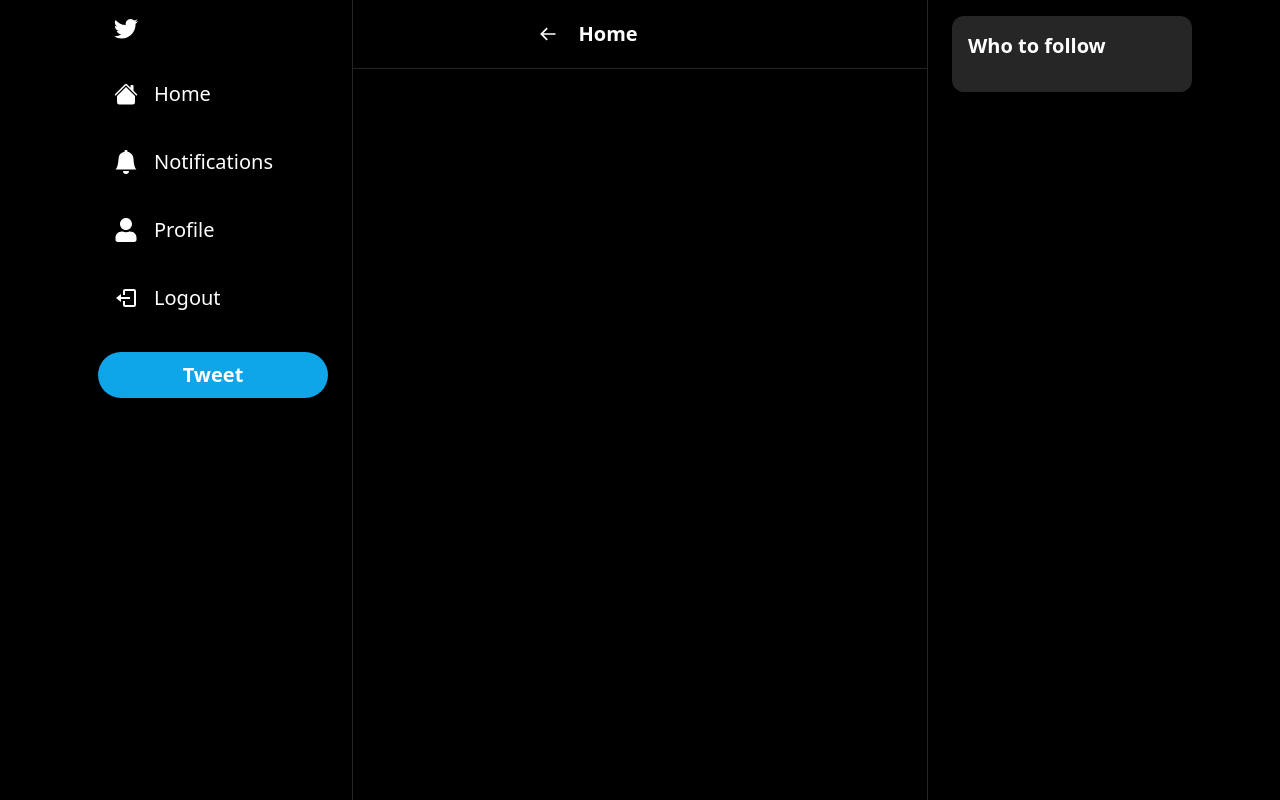
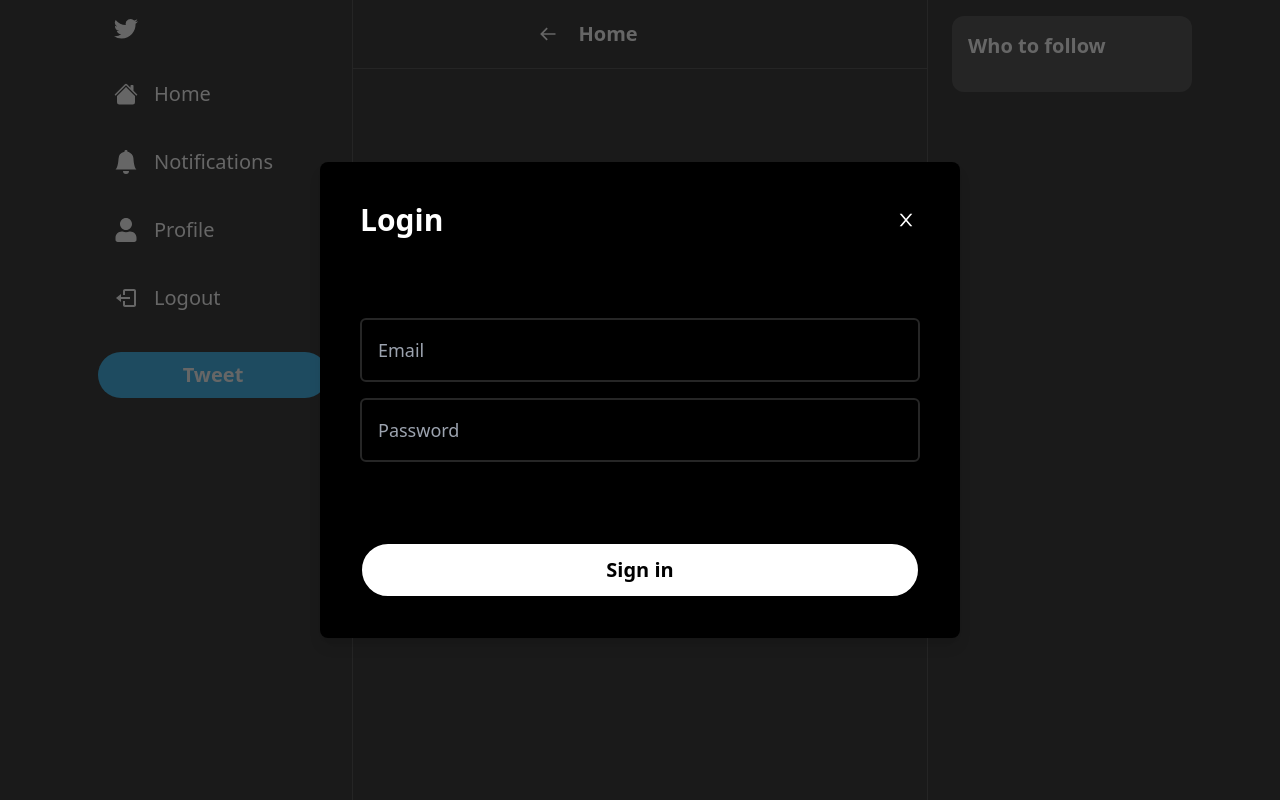
Before and after one commit to Kartik-Walia/KM-Twitter-Clone, a Next.js app: page / in a window 1280 px wide. Built offline with nearby package versions, Linux system fonts and the light colour scheme.

Commit message:
Login Modal

```diff
--- /dev/null
+++ b/components/modals/LoginModal.tsx
@@ -0,0 +1,57 @@
+import useLoginModal from "@/hooks/useLoginModal";
+import { useCallback, useState } from "react";
+import Input from "../input";   // We're using ../input bcoz it has to go outside the modals folder
+import Modal from "../Modal";
+
+const LoginModal = () => {
+    const loginModal = useLoginModal();
+
+    const [email, setEmail] = useState('');
+    const [password, setPassword] = useState('');
+    const [isLoading, setIsLoading] = useState(false);
+
+    const onSubmit = useCallback(async() => {
+        try {
+            setIsLoading(true);
+
+            // TODO ADD LOG IN
+
+            loginModal.onClose();
+        } catch(error) {
+            console.log(error);
+        } finally {
+            setIsLoading(false);
+        }
+    },[loginModal]);
+
+    const bodyContent = (
+        <div className="flex flex-col gap-4">
+            <Input
+                placeholder="Email"
+                onChange={(e) => setEmail(e.target.value)}
+                value={email}
+                disabled={isLoading}
+            />
+            <Input
+                placeholder="Password"
+                onChange={(e) => setPassword(e.target.value)}
+                value={password}
+                disabled={isLoading}
+            />
+        </div>
+    )
+
+    return(
+        <Modal
+            disabled={isLoading}
+            isOpen={loginModal.isOpen}
+            title="Login"
+            actionLabel="Sign in"
+            onClose={loginModal.onClose}
+            onSubmit={onSubmit}
+            body={bodyContent}
+        />
+    );
+}
+
+export default LoginModal;
--- /dev/null
+++ b/hooks/useLoginModal.ts
@@ -0,0 +1,15 @@
+import {create} from 'zustand'
+
+interface LoginModalStore {
+    isOpen: boolean;
+    onOpen: () => void;
+    onClose: () => void;
+};
+
+const useLoginModal = create<LoginModalStore>((set) => ({
+    isOpen: true,
+    onOpen: () => set({isOpen: true }),
+    onClose: () => set({isOpen: false }),
+}));
+
+export default useLoginModal;
--- a/package.json
+++ b/package.json
@@ -12,7 +12,8 @@
     "next": "14.0.4",
     "react": "^18",
     "react-dom": "^18",
-    "react-icons": "^4.12.0"
+    "react-icons": "^4.12.0",
+    "zustand": "^4.4.7"
   },
   "devDependencies": {
     "@types/node": "^20",
--- a/pages/_app.tsx
+++ b/pages/_app.tsx
@@ -1,10 +1,12 @@
 import type { AppProps } from 'next/app'
 import Layout from '@/components/Layout'
 import '@/styles/globals.css'
+import LoginModal from '@/components/modals/LoginModal'
 
 export default function App({ Component, pageProps }: AppProps) {
   return (
     <>
+      <LoginModal/>
       <Layout>
         <Component {...pageProps} />
       </Layout>
```
Also changed, not shown: 1 other file (tests, documents, lock files or other folders).
